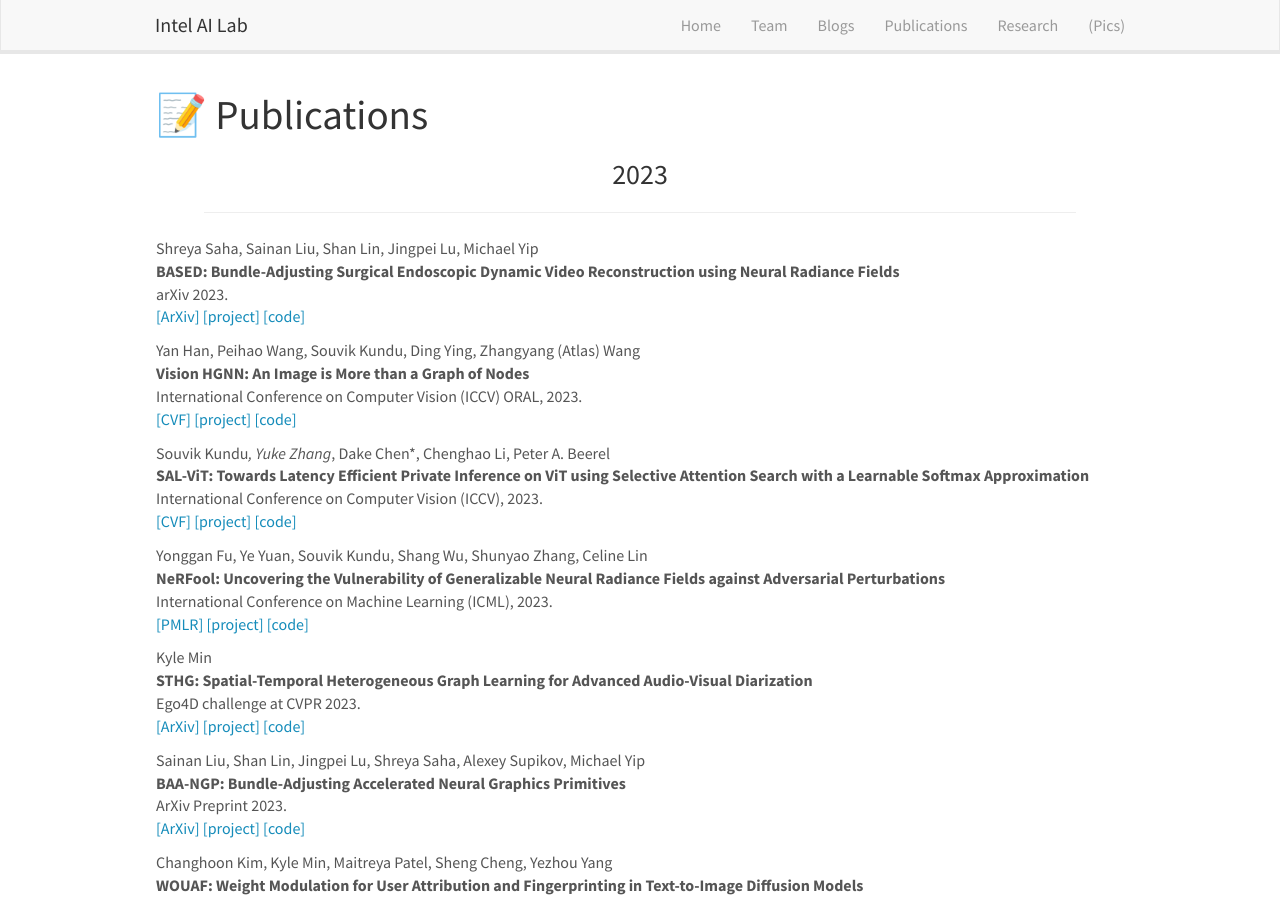
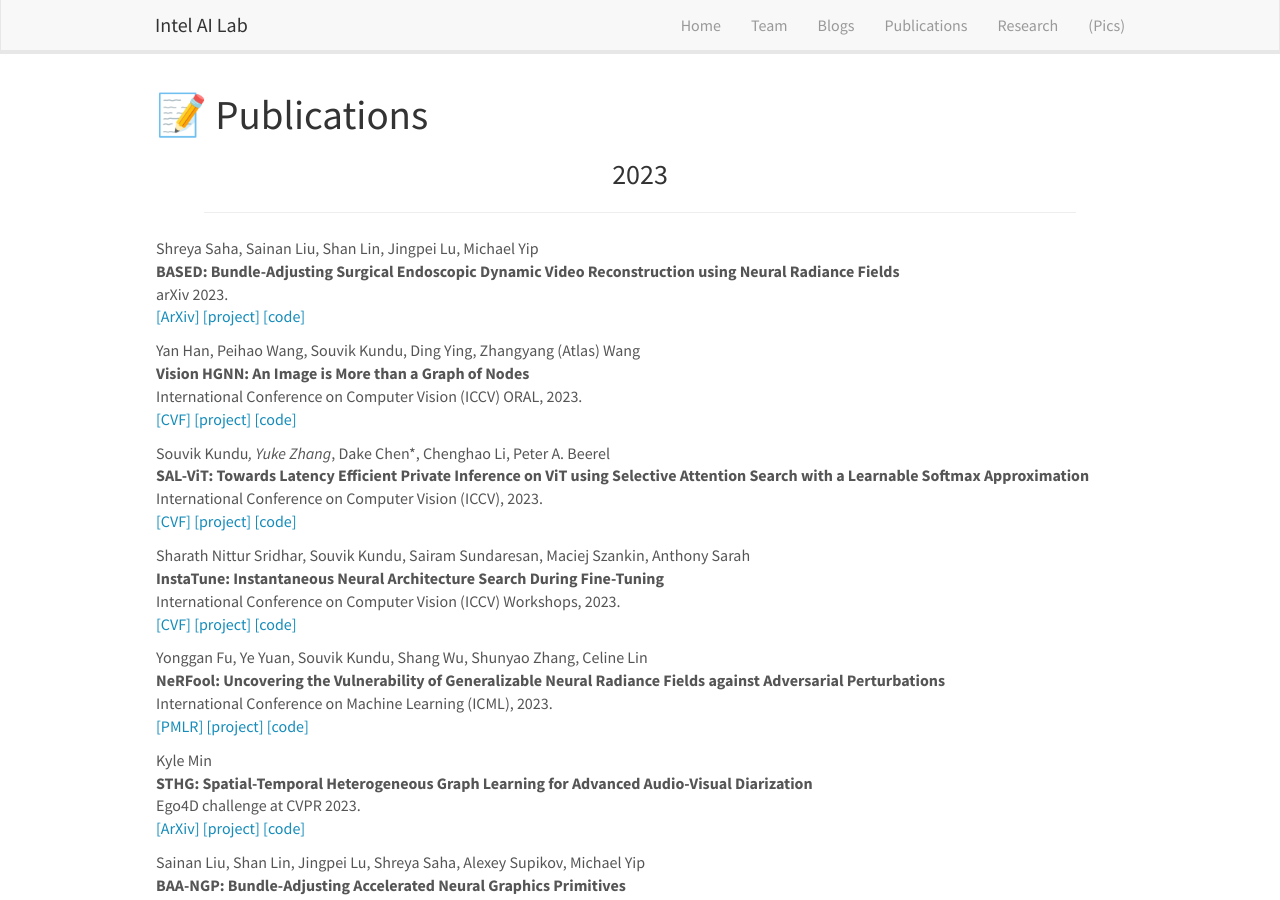
Before and after one commit to intelailabpage/intelailabpage.github.io, a Jekyll site: the page built from _pages/publications.md, in a window 1280 px wide and 900 px high. Built offline with Jekyll 4.4.1, drawn with Linux system fonts in a browser that asks for light colours; nearby versions of some CDN libraries.

Commit message:
Update publist.yml

```diff
--- a/_data/publist.yml
+++ b/_data/publist.yml
@@ -41,6 +41,23 @@
     url: https://openaccess.thecvf.com/content/ICCV2023/papers/Zhang_SAL-ViT_Towards_Latency_Efficient_Private_Inference_on_ViT_using_Selective_ICCV_2023_paper.pdf
   ref: zhangsalvit2023
   venue: 'International Conference on Computer Vision (ICCV), '
+  year: '2023'
+  pub_type: conference
+  project:
+    display: project
+    url:
+  code:
+    display: code
+    url:
+
+- address: Paris
+  title: "InstaTune: Instantaneous Neural Architecture Search During Fine-Tuning"
+  author: Sharath Nittur Sridhar, Souvik Kundu, Sairam Sundaresan, Maciej Szankin, Anthony Sarah
+  link:
+    display: CVF
+    url: https://openaccess.thecvf.com/content/ICCV2023W/RCV/papers/Sridhar_InstaTune_Instantaneous_Neural_Architecture_Search_During_Fine-Tuning_ICCVW_2023_paper.pdf
+  ref: sridhar2023instatune
+  venue: 'International Conference on Computer Vision (ICCV) Workshops, '
   year: '2023'
   pub_type: conference
   project:
```
